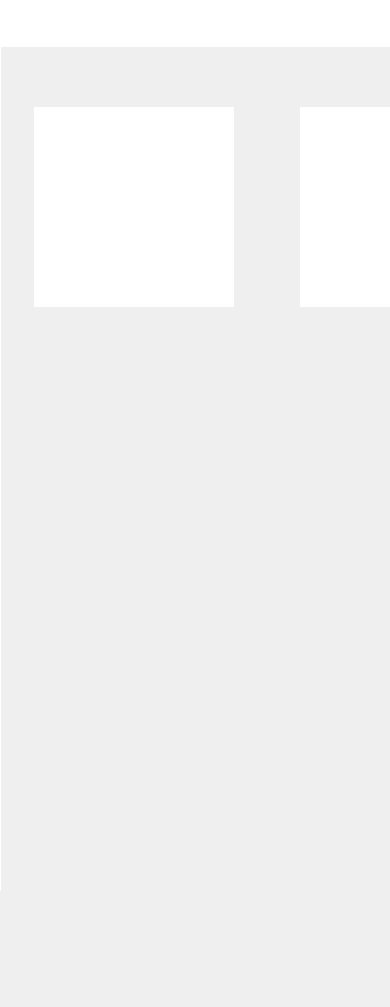
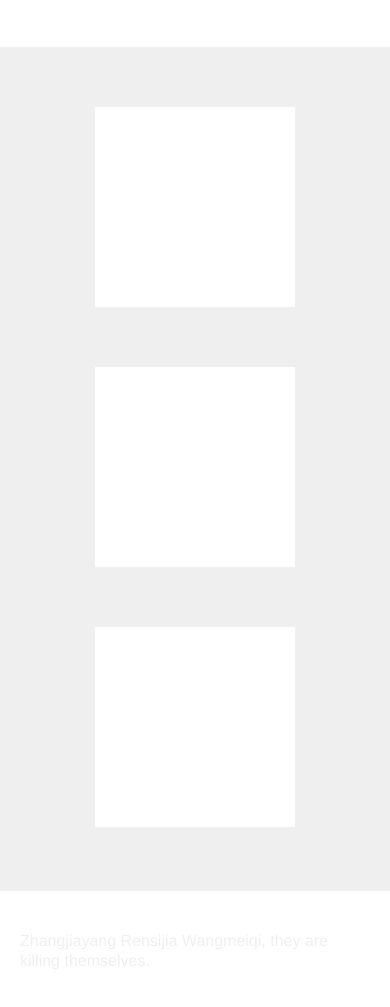
Before and after one commit to JiayangZZZ/bookshelf, a plain HTML site: page public/index.html in a window 390 px wide. Shown: the part 73-1080 px from the top of the page. Before the commit the page ends 964 px from the top, so only its background shows below. Drawn offline with Linux system fonts and the light colour scheme.

Commit message:
responsive to width

```diff
--- a/public/index.html
+++ b/public/index.html
@@ -21,5 +21,8 @@
       <div class="entry"></div>
     </div>
   </section>
+  <section class="footer">
+    <p>Zhangjiayang Rensijia Wangmeiqi, they are killing themselves.</p>
+  </section>
 </body>
 </html>
--- a/public/styles/layout.css
+++ b/public/styles/layout.css
@@ -1,8 +1,8 @@
 .container {
   height: 100%;
   width: 800px;
-  border-left: white solid 1px;
-  border-right: white solid 1px;
+/*  border-left: white solid 1px;
+  border-right: white solid 1px;*/
   margin: 0 auto;
 }
 
@@ -28,7 +28,24 @@
   background-color: white;
   height: 200px;
   width: 200px;
-  margin: 60px 33px;
+  margin: 90px 33px;
   overflow: hidden;
   float: left;
 }
+
+@media(max-width: 800px) {
+  .container {
+    width: 100%;
+  }
+  .entry {
+    margin: 60px auto;
+    float: none;
+  }
+}
+
+.footer {
+  overflow: hidden;
+  background-color: white;
+  color: #efefef;
+  padding: 40px 20px;
+}
```
